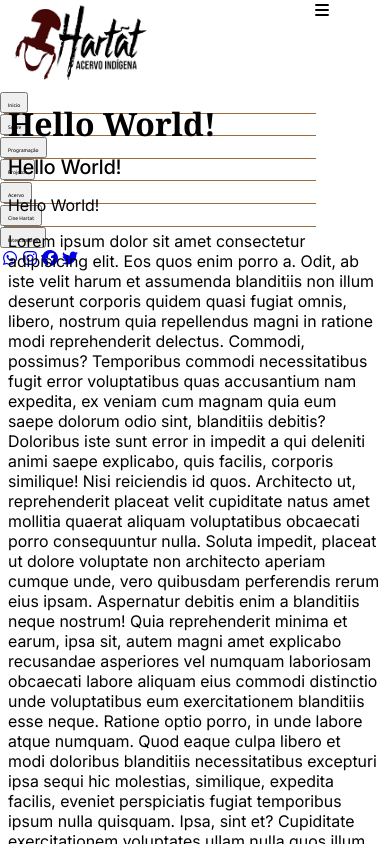
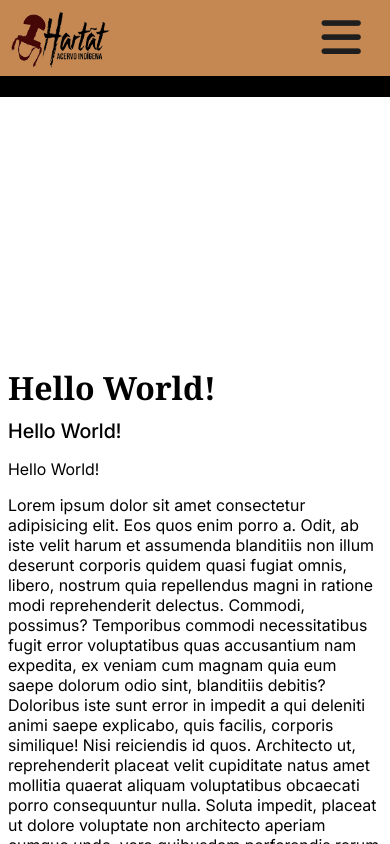
Before and after one commit to adsifspcaragua/Projeto-Hartat, a React (Vite) app: page / in a window 390 px wide. Built offline with nearby package versions, Linux system fonts and the light colour scheme.

Commit message:
parte de cima do topbar feita e resposivizada

```diff
--- a/src/components/Sidebar.jsx
+++ b/src/components/Sidebar.jsx
@@ -49,7 +49,7 @@ function Sidebar() {
                     <div className="topbar_logo"> {/* Área reservada para a logo */}
                         <img src={logoHartat} alt="Logo" className="top_logo_hartat"/>{/* Imagem da logo */}
                     </div>
-                    <a className="options_button"><i class="fa-solid fa-bars"></i></a>{/* Botão de opções para menu mobile */}
+                    <button className="options"><a className="options_button"><i class="fa-solid fa-bars"></i></a></button>{/* Botão de opções para menu mobile */}
                 </div>
                 <div className="topbar_down"> {/* Parte inferior da sidebar, onde ficam os itens do menu */}
                     <div className="topbar_menu"> {/* Área do menu de navegação */}
@@ -74,6 +74,7 @@ function Sidebar() {
                         <a href="#"><i class="fa-brands fa-twitter"></i></a>
                     </div>
                 </div>
+                <div className="topbar_detail"></div>
             </div>
         </>
     )
--- a/src/components/css/Sidebar.css
+++ b/src/components/css/Sidebar.css
@@ -128,7 +128,7 @@ span{
     display: flex;
     flex-direction: column;
     width: 100%;
-    height: 10vh;
+    height: 70vh;
   }
 
   .topbar_up {
@@ -136,12 +136,14 @@ span{
     justify-content: space-between;
     align-items: center;
     width: 100%;
-    height: 10.73vh;
+    height: 9vh;
+    background-color: #C58852;
   }
 
   .topbar_logo{
     display: flex;
     justify-content: center;
+    align-items: center;
     width: auto;
     height: 100%;
     margin-left: 0;
@@ -149,17 +151,44 @@ span{
 
   .top_logo_hartat{
     width: auto;
-    height: 90%;
-    gap: 5%;
+    height: 80%;
+  }
+
+  .options{
+    height: 100%;
+    width: 25%;
+    display: flex;
+    justify-content: center;
+    background: none;
+    border: none;
   }
 
   .options_button{
-    background: none;
-    border: none;
-    width: 20%;
+    width: 100%;
     height: 100%;
+    font-size: 45px;
+    display: flex;
+    justify-content: center;
+    align-items: center;
+  }
+
+  .options_button i{
+    color: #1e1e1e;
+  }
+
+  .topbar_down{
+    display: none;
+  }
+
+  .topbar_detail {
+    height: 2.5vh;
+    width: 100%;
+    background-color: #000000;
   }
 
 
 
+
+
+
 }
```
Also changed, not shown: src/pages/Home.jsx (line endings or trailing spaces).
